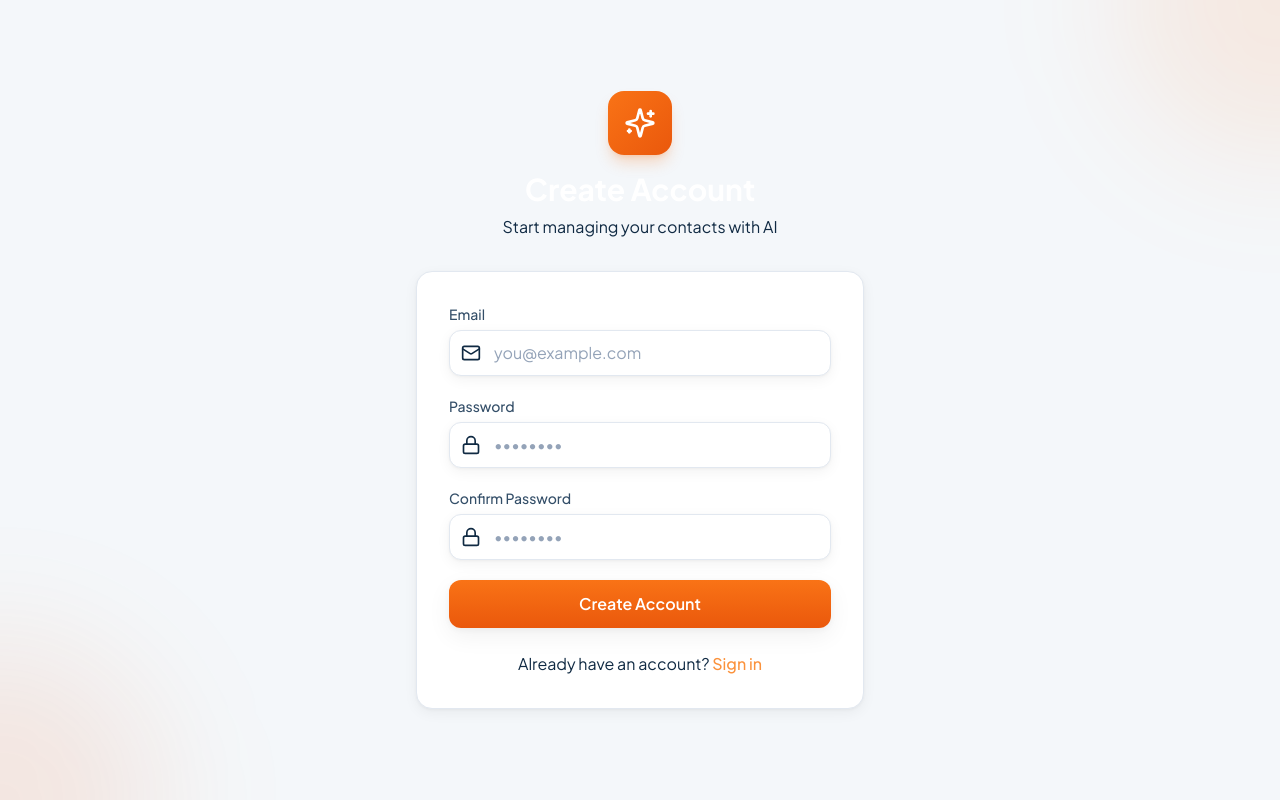
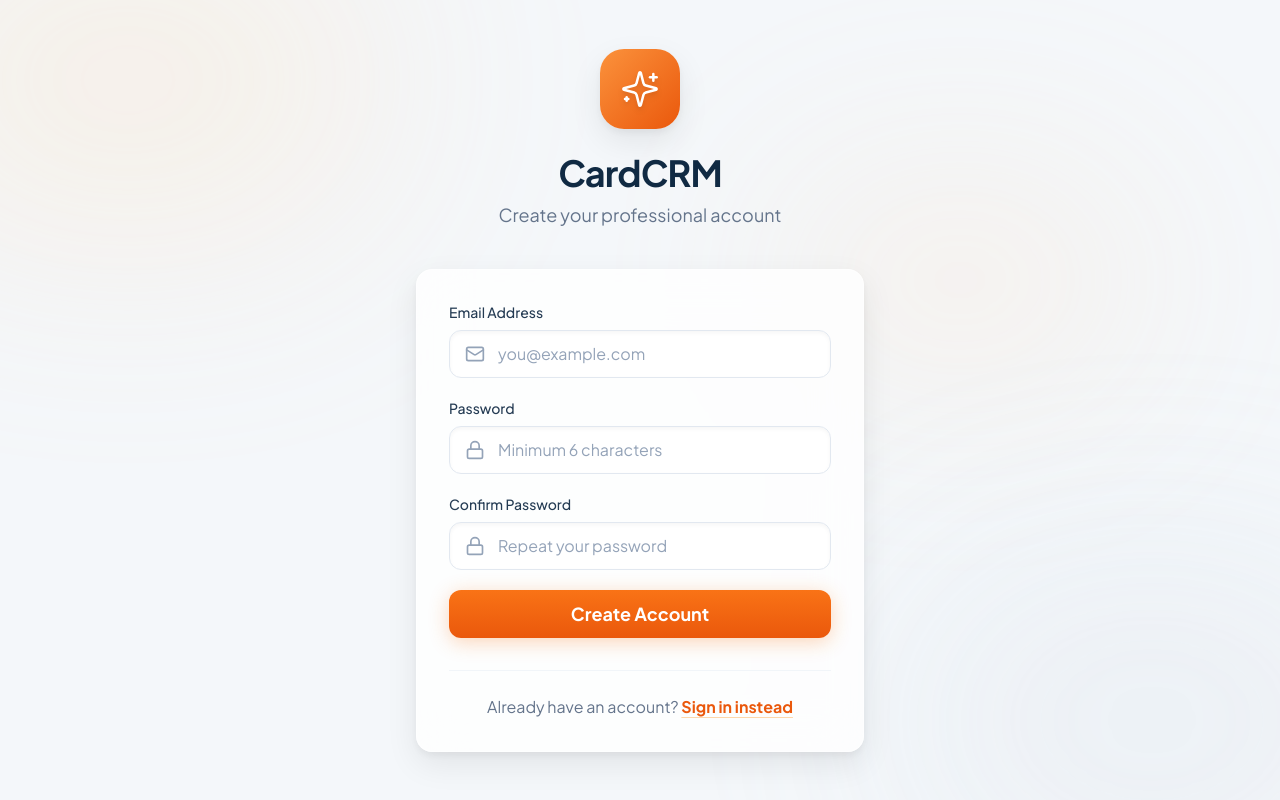
Before and after one commit to brokewq/business-card-crm, a Next.js app: page /signup in a window 1280 px wide. Built offline with nearby package versions, Linux system fonts and the light colour scheme.

Commit message:
UI: Redesign login and signup pages with light claymorphism theme

```diff
--- a/src/app/(auth)/login/page.tsx
+++ b/src/app/(auth)/login/page.tsx
@@ -35,58 +35,62 @@ export default function LoginPage() {
     };
 
     return (
-        <div className="min-h-screen flex items-center justify-center p-4 bg-gradient-to-br from-dark-950 via-dark-900 to-dark-950">
-            {/* Background decoration */}
-            <div className="absolute inset-0 overflow-hidden pointer-events-none">
-                <div className="absolute -top-40 -right-40 w-80 h-80 bg-primary-500/10 rounded-full blur-3xl" />
-                <div className="absolute -bottom-40 -left-40 w-80 h-80 bg-primary-600/10 rounded-full blur-3xl" />
+        <div className="min-h-screen flex items-center justify-center p-4 bg-clay-bg relative overflow-hidden">
+            {/* Mesh Gradient Background */}
+            <div className="absolute inset-0 z-0">
+                <div className="absolute top-[-10%] left-[-10%] w-[40%] h-[40%] rounded-full bg-accent-200/30 blur-[120px] animate-pulse" />
+                <div className="absolute bottom-[-10%] right-[-10%] w-[40%] h-[40%] rounded-full bg-navy-200/20 blur-[120px] animate-pulse" style={{ animationDelay: '1s' }} />
+                <div className="absolute top-[20%] right-[10%] w-[30%] h-[30%] rounded-full bg-orange-200/20 blur-[100px] animate-pulse" style={{ animationDelay: '2s' }} />
             </div>
 
             <div className="w-full max-w-md relative z-10">
                 {/* Logo */}
-                <div className="text-center mb-8">
-                    <div className="inline-flex items-center justify-center w-16 h-16 rounded-2xl bg-gradient-to-br from-primary-500 to-primary-600 mb-4 shadow-lg shadow-primary-500/25">
-                        <Sparkles className="w-8 h-8 text-white" />
+                <div className="text-center mb-10">
+                    <div className="inline-flex items-center justify-center w-20 h-20 rounded-3xl bg-gradient-to-br from-accent-400 to-accent-600 mb-6 shadow-clay-lg hover:scale-105 transition-transform duration-300">
+                        <Sparkles className="w-10 h-10 text-white drop-shadow-md" strokeWidth={1.5} />
                     </div>
-                    <h1 className="text-3xl font-bold text-white">Welcome Back</h1>
-                    <p className="text-dark-400 mt-2">Sign in to your CardCRM account</p>
+                    <h1 className="text-4xl font-extrabold text-navy-900 tracking-tight">CardCRM</h1>
+                    <p className="text-gray-500 mt-2 text-lg">Sign in to your account</p>
                 </div>
 
                 {/* Login Card */}
-                <div className="card p-8">
-                    <form onSubmit={handleLogin} className="space-y-5">
+                <div className="card p-8 shadow-clay-lg bg-white/80 backdrop-blur-xl border-white/50">
+                    <form onSubmit={handleLogin} className="space-y-6">
                         {error && (
-                            <div className="p-3 rounded-xl bg-red-500/10 border border-red-500/20 text-red-400 text-sm">
+                            <div className="p-4 rounded-xl bg-red-50 border border-red-100 text-red-600 text-sm flex items-center gap-2">
+                                <div className="w-1.5 h-1.5 rounded-full bg-red-600" />
                                 {error}
                             </div>
                         )}
 
-                        <div>
-                            <label htmlFor="email" className="label">Email</label>
-                            <div className="relative">
-                                <Mail className="absolute left-3 top-1/2 -translate-y-1/2 w-5 h-5 text-dark-400" />
+                        <div className="space-y-2">
+                            <label htmlFor="email" className="label text-navy-800">Email Address</label>
+                            <div className="relative group">
+                                <Mail className="absolute left-4 top-1/2 -translate-y-1/2 w-5 h-5 text-gray-400 group-focus-within:text-accent-500 transition-colors" />
                                 <input
                                     id="email"
                                     type="email"
                                     value={email}
                                     onChange={(e) => setEmail(e.target.value)}
-                                    className="input pl-11"
+                                    className="input pl-12 h-12 text-base shadow-clay-inset"
                                     placeholder="you@example.com"
                                     required
                                 />
                             </div>
                         </div>
 
-                        <div>
-                            <label htmlFor="password" className="label">Password</label>
-                            <div className="relative">
-                                <Lock className="absolute left-3 top-1/2 -translate-y-1/2 w-5 h-5 text-dark-400" />
+                        <div className="space-y-2">
+                            <div className="flex items-center justify-between">
+                                <label htmlFor="password" className="label text-navy-800">Password</label>
+                            </div>
+                            <div className="relative group">
+                                <Lock className="absolute left-4 top-1/2 -translate-y-1/2 w-5 h-5 text-gray-400 group-focus-within:text-accent-500 transition-colors" />
                                 <input
                                     id="password"
                                     type="password"
                                     value={password}
                                     onChange={(e) => setPassword(e.target.value)}
-                                    className="input pl-11"
+                                    className="input pl-12 h-12 text-base shadow-clay-inset"
                                     placeholder="••••••••"
                                     required
                                 />
@@ -96,11 +100,11 @@ export default function LoginPage() {
                         <button
                             type="submit"
                             disabled={loading}
-                            className="btn btn-primary w-full py-3 text-base"
+                            className="btn btn-primary w-full h-12 text-lg font-bold shadow-glow-orange"
                         >
                             {loading ? (
                                 <>
-                                    <Loader2 className="w-5 h-5 animate-spin" />
+                                    <Loader2 className="w-6 h-6 animate-spin" />
                                     Signing in...
                                 </>
                             ) : (
@@ -109,11 +113,11 @@ export default function LoginPage() {
                         </button>
                     </form>
 
-                    <div className="mt-6 text-center">
-                        <p className="text-dark-400">
+                    <div className="mt-8 pt-6 border-t border-gray-100 text-center">
+                        <p className="text-gray-500">
                             Don&apos;t have an account?{' '}
-                            <Link href="/signup" className="text-primary-400 hover:text-primary-300 font-medium">
-                                Sign up
+                            <Link href="/signup" className="text-accent-600 hover:text-accent-500 font-bold underline underline-offset-4 decoration-accent-200 hover:decoration-accent-500 transition-all">
+                                Create one free
                             </Link>
                         </p>
                     </div>
--- a/src/app/(auth)/signup/page.tsx
+++ b/src/app/(auth)/signup/page.tsx
@@ -51,90 +51,92 @@ export default function SignupPage() {
     };
 
     return (
-        <div className="min-h-screen flex items-center justify-center p-4 bg-gradient-to-br from-dark-950 via-dark-900 to-dark-950">
-            {/* Background decoration */}
-            <div className="absolute inset-0 overflow-hidden pointer-events-none">
-                <div className="absolute -top-40 -right-40 w-80 h-80 bg-primary-500/10 rounded-full blur-3xl" />
-                <div className="absolute -bottom-40 -left-40 w-80 h-80 bg-primary-600/10 rounded-full blur-3xl" />
+        <div className="min-h-screen flex items-center justify-center p-4 bg-clay-bg relative overflow-hidden">
+            {/* Mesh Gradient Background */}
+            <div className="absolute inset-0 z-0">
+                <div className="absolute top-[-10%] left-[-10%] w-[40%] h-[40%] rounded-full bg-accent-200/30 blur-[120px] animate-pulse" />
+                <div className="absolute bottom-[-10%] right-[-10%] w-[40%] h-[40%] rounded-full bg-navy-200/20 blur-[120px] animate-pulse" style={{ animationDelay: '1s' }} />
+                <div className="absolute top-[20%] right-[10%] w-[30%] h-[30%] rounded-full bg-orange-200/20 blur-[100px] animate-pulse" style={{ animationDelay: '2s' }} />
             </div>
 
             <div className="w-full max-w-md relative z-10">
                 {/* Logo */}
-                <div className="text-center mb-8">
-                    <div className="inline-flex items-center justify-center w-16 h-16 rounded-2xl bg-gradient-to-br from-primary-500 to-primary-600 mb-4 shadow-lg shadow-primary-500/25">
-                        <Sparkles className="w-8 h-8 text-white" />
+                <div className="text-center mb-10">
+                    <div className="inline-flex items-center justify-center w-20 h-20 rounded-3xl bg-gradient-to-br from-accent-400 to-accent-600 mb-6 shadow-clay-lg hover:scale-105 transition-transform duration-300">
+                        <Sparkles className="w-10 h-10 text-white drop-shadow-md" strokeWidth={1.5} />
                     </div>
-                    <h1 className="text-3xl font-bold text-white">Create Account</h1>
-                    <p className="text-dark-400 mt-2">Start managing your contacts with AI</p>
+                    <h1 className="text-4xl font-extrabold text-navy-900 tracking-tight">CardCRM</h1>
+                    <p className="text-gray-500 mt-2 text-lg">Create your professional account</p>
                 </div>
 
                 {/* Signup Card */}
-                <div className="card p-8">
+                <div className="card p-8 shadow-clay-lg bg-white/80 backdrop-blur-xl border-white/50">
                     {success ? (
                         <div className="text-center py-8">
-                            <div className="w-16 h-16 rounded-full bg-green-500/10 flex items-center justify-center mx-auto mb-4">
-                                <Mail className="w-8 h-8 text-green-400" />
+                            <div className="w-20 h-20 rounded-full bg-green-100 flex items-center justify-center mx-auto mb-6 shadow-clay">
+                                <Mail className="w-10 h-10 text-green-600" strokeWidth={1.5} />
                             </div>
-                            <h2 className="text-xl font-semibold text-white mb-2">Check your email</h2>
-                            <p className="text-dark-400">
-                                We&apos;ve sent you a confirmation link. Please check your inbox and click the link to activate your account.
+                            <h2 className="text-2xl font-bold text-navy-900 mb-2">Check your email</h2>
+                            <p className="text-gray-500 text-lg">
+                                We&apos;ve sent a confirmation link to your inbox. Please click it to activate your account.
                             </p>
-                            <Link href="/login" className="btn btn-primary mt-6">
-                                Back to Login
+                            <Link href="/login" className="btn btn-primary mt-8 w-full py-4 text-lg">
+                                Return to Sign In
                             </Link>
                         </div>
                     ) : (
                         <form onSubmit={handleSignup} className="space-y-5">
                             {error && (
-                                <div className="p-3 rounded-xl bg-red-500/10 border border-red-500/20 text-red-400 text-sm">
+                                <div className="p-4 rounded-xl bg-red-50 border border-red-100 text-red-600 text-sm flex items-center gap-2">
+                                    <div className="w-1.5 h-1.5 rounded-full bg-red-600" />
                                     {error}
                                 </div>
                             )}
 
-                            <div>
-                                <label htmlFor="email" className="label">Email</label>
-                                <div className="relative">
-                                    <Mail className="absolute left-3 top-1/2 -translate-y-1/2 w-5 h-5 text-dark-400" />
+                            <div className="space-y-2">
+                                <label htmlFor="email" className="label text-navy-800">Email Address</label>
+                                <div className="relative group">
+                                    <Mail className="absolute left-4 top-1/2 -translate-y-1/2 w-5 h-5 text-gray-400 group-focus-within:text-accent-500 transition-colors" />
                                     <input
                                         id="email"
                                         type="email"
                                         value={email}
                                         onChange={(e) => setEmail(e.target.value)}
-                                        className="input pl-11"
+                                        className="input pl-12 h-12 text-base shadow-clay-inset"
                                         placeholder="you@example.com"
                                         required
                                     />
                                 </div>
                             </div>
 
-                            <div>
-                                <label htmlFor="password" className="label">Password</label>
-                                <div className="relative">
-                                    <Lock className="absolute left-3 top-1/2 -translate-y-1/2 w-5 h-5 text-dark-400" />
+                            <div className="space-y-2">
+                                <label htmlFor="password" className="label text-navy-800">Password</label>
+                                <div className="relative group">
+                                    <Lock className="absolute left-4 top-1/2 -translate-y-1/2 w-5 h-5 text-gray-400 group-focus-within:text-accent-500 transition-colors" />
                                     <input
                                         id="password"
                                         type="password"
                                         value={password}
                                         onChange={(e) => setPassword(e.target.value)}
-                                        className="input pl-11"
-                                        placeholder="••••••••"
+                                        className="input pl-12 h-12 text-base shadow-clay-inset"
+                                        placeholder="Minimum 6 characters"
                                         required
                                         minLength={6}
                                     />
                                 </div>
                             </div>
 
-                            <div>
-                                <label htmlFor="confirmPassword" className="label">Confirm Password</label>
-                                <div className="relative">
-                                    <Lock className="absolute left-3 top-1/2 -translate-y-1/2 w-5 h-5 text-dark-400" />
+                            <div className="space-y-2">
+                                <label htmlFor="confirmPassword" className="label text-navy-800">Confirm Password</label>
+                                <div className="relative group">
+                                    <Lock className="absolute left-4 top-1/2 -translate-y-1/2 w-5 h-5 text-gray-400 group-focus-within:text-accent-500 transition-colors" />
                                     <input
                                         id="confirmPassword"
                                         type="password"
                                         value={confirmPassword}
                                         onChange={(e) => setConfirmPassword(e.target.value)}
-                                        className="input pl-11"
-                                        placeholder="••••••••"
+                                        className="input pl-12 h-12 text-base shadow-clay-inset"
+                                        placeholder="Repeat your password"
                                         required
                                         minLength={6}
                                     />
@@ -144,11 +146,11 @@ export default function SignupPage() {
                             <button
                                 type="submit"
                                 disabled={loading}
-                                className="btn btn-primary w-full py-3 text-base"
+                                className="btn btn-primary w-full h-12 text-lg font-bold shadow-glow-orange mt-2"
                             >
                                 {loading ? (
                                     <>
-                                        <Loader2 className="w-5 h-5 animate-spin" />
+                                        <Loader2 className="w-6 h-6 animate-spin" />
                                         Creating account...
                                     </>
                                 ) : (
@@ -159,11 +161,11 @@ export default function SignupPage() {
                     )}
 
                     {!success && (
-                        <div className="mt-6 text-center">
-                            <p className="text-dark-400">
+                        <div className="mt-8 pt-6 border-t border-gray-100 text-center">
+                            <p className="text-gray-500">
                                 Already have an account?{' '}
-                                <Link href="/login" className="text-primary-400 hover:text-primary-300 font-medium">
-                                    Sign in
+                                <Link href="/login" className="text-accent-600 hover:text-accent-500 font-bold underline underline-offset-4 decoration-accent-200 hover:decoration-accent-500 transition-all">
+                                    Sign in instead
                                 </Link>
                             </p>
                         </div>
```
